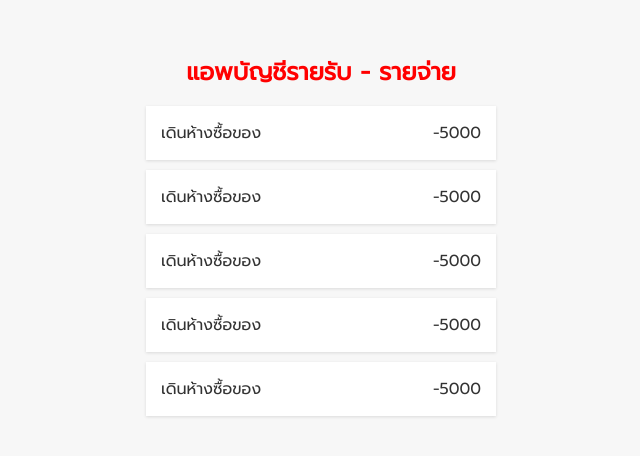
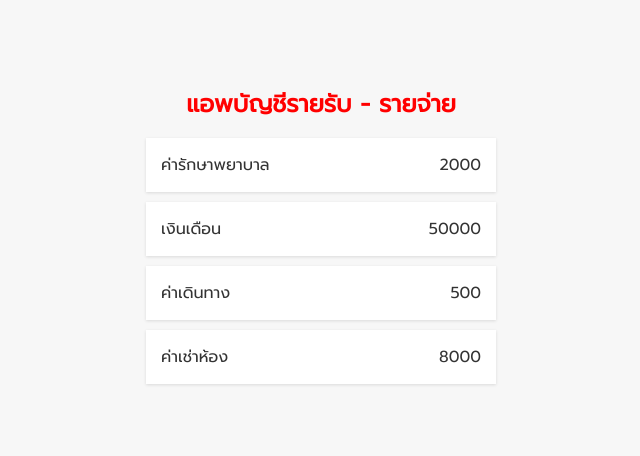
Before and after one commit to sarawuthjdp/demo-react, a React (Create React App) app: page / in a window 1280 px wide. Shown: the part 160-616 px from the top of the page, without its empty margins (319-959 px from the left). Built offline with nearby package versions, Linux system fonts and the light colour scheme.

Commit message:
property

```diff
--- a/src/Component/Item.js
+++ b/src/Component/Item.js
@@ -1,9 +1,7 @@
-const Item = () => {
-  const name = "เดินห้างซื้อของ";
-  const amount = 5000;
+const Item = (props) => {
   return (
     <li>
-      {name} <span>-{amount}</span>
+      {props.title} <span>{props.amount}</span>
     </li>
   );
 };
--- a/src/Component/Transaction.js
+++ b/src/Component/Transaction.js
@@ -3,11 +3,10 @@ import './Transaction.css'
 
 const Transaction = () => (
   <ul className='item-list'>
-    <Item></Item>
-    <Item></Item>
-    <Item></Item>
-    <Item></Item>
-    <Item></Item>
+    <Item title="ค่ารักษาพยาบาล" amount="2000"></Item>
+    <Item title="เงินเดือน" amount="50000"></Item>
+    <Item title="ค่าเดินทาง" amount="500"></Item>
+    <Item title="ค่าเช่าห้อง" amount="8000"></Item>
   </ul>
 );
 
```
